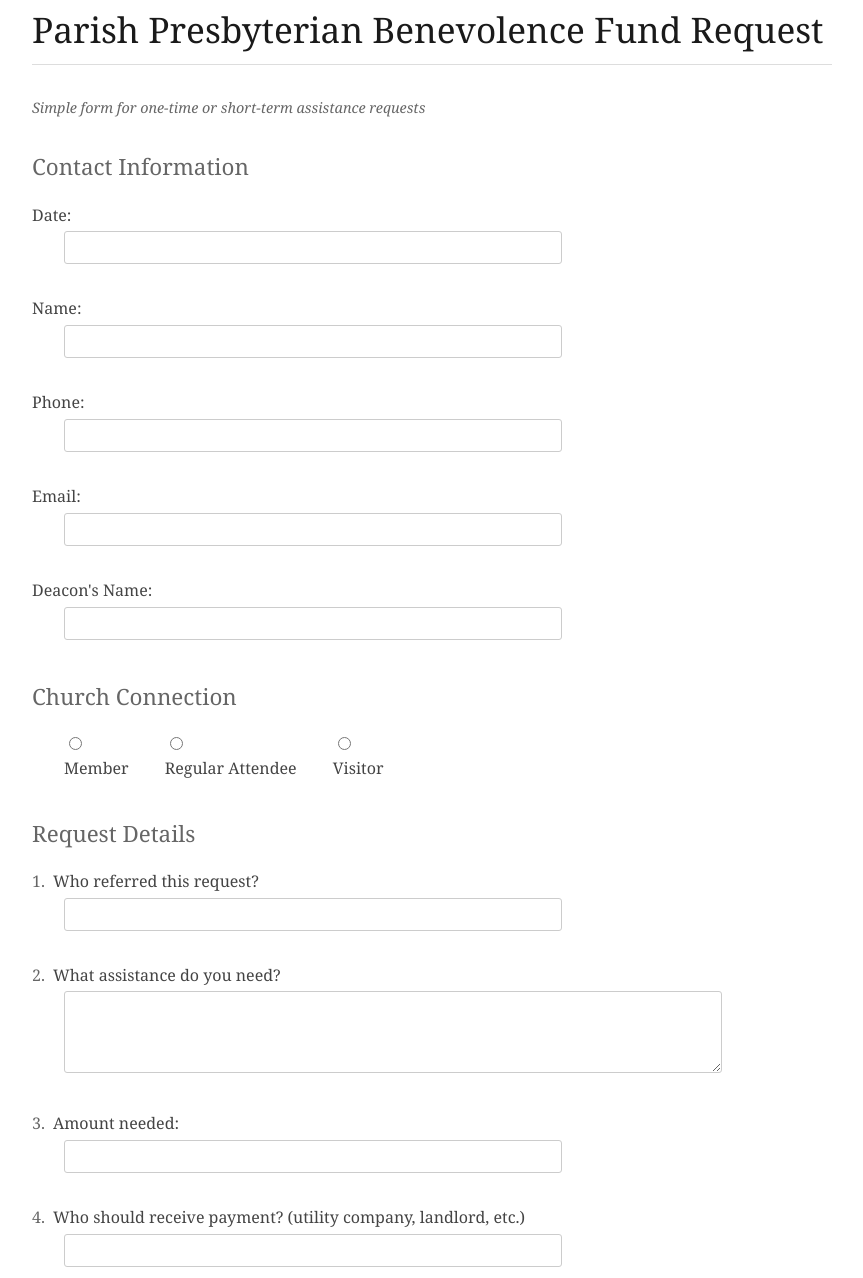
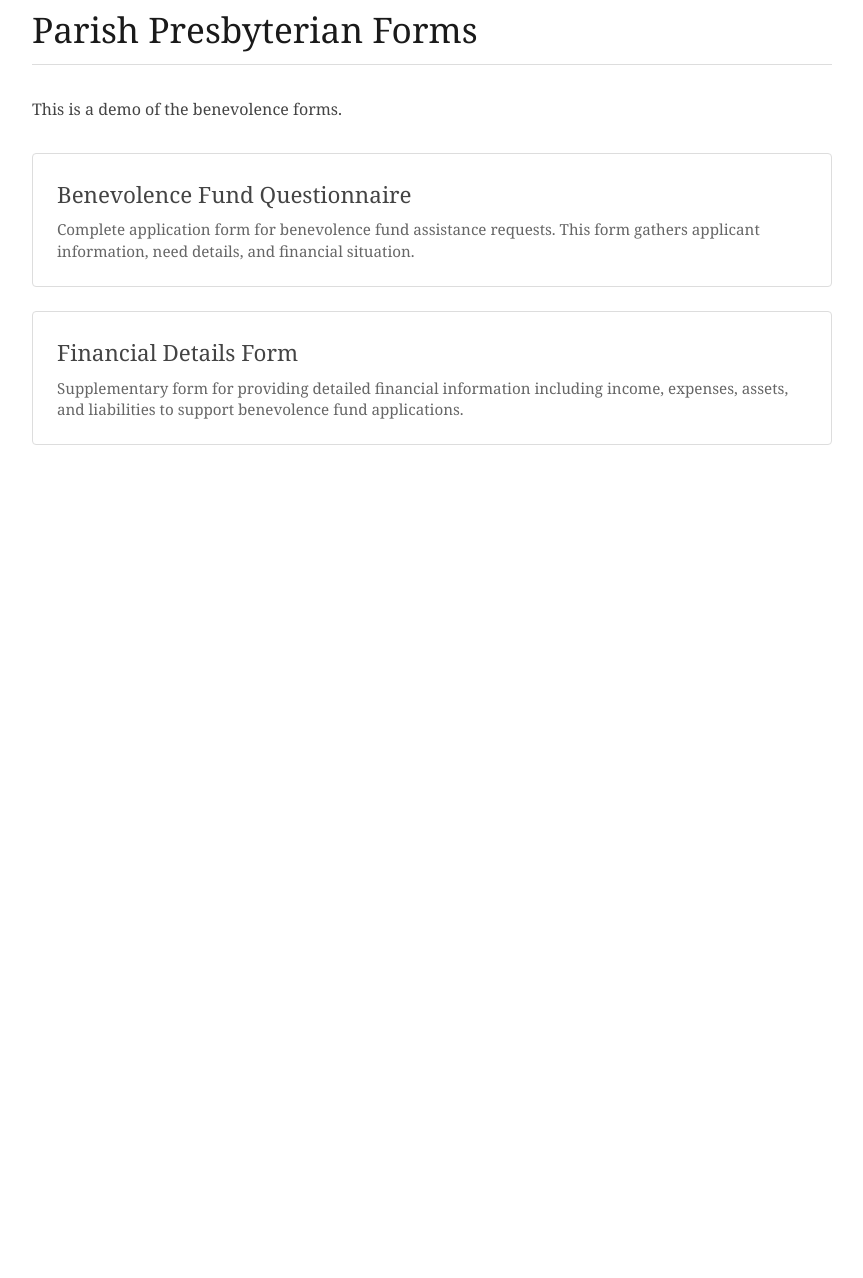
Before and after one commit to cristbc/parish, a plain HTML site: page index.html in a window 1280 px wide. Shown: the part 29-1307 px from the top of the page, without its empty margins (208-1071 px from the left). After the commit the page ends 800 px from the top, so only its background shows below. Drawn offline with Linux system fonts and the light colour scheme.

Commit message:
Update index.html

```diff
--- a/index.html
+++ b/index.html
@@ -2,6 +2,7 @@
 <html lang="en">
 <head>
     <meta charset="UTF-8">
+    <title>Parish Presbyterian Forms</title>
     <style>
         body {
             font-family: "ET Book", Georgia, serif;
@@ -20,164 +21,80 @@
             padding-bottom: 0.5rem;
         }
 
-        h2 {
-            font-weight: normal;
-            font-size: 1.4rem;
-            margin-top: 2rem;
-            color: #666;
-        }
-
-        .form-group {
-            margin-bottom: 1.5rem;
-        }
-
-        label {
-            display: block;
-            margin-bottom: 0.3rem;
+        .description {
+            margin-bottom: 2rem;
             color: #444;
         }
 
-        input[type="text"],
-        input[type="tel"],
-        input[type="email"] {
-            width: 60%;
-            padding: 0.5rem;
-            border: 1px solid #ccc;
-            border-radius: 3px;
-            margin-bottom: 0.5rem;
-            margin-left: 2rem;
+        .form-links {
+            margin-top: 2rem;
         }
 
-        textarea {
-            width: 80%;
-            height: 4rem;
-            padding: 0.5rem;
-            border: 1px solid #ccc;
-            border-radius: 3px;
-            margin-bottom: 0.5rem;
-            margin-left: 2rem;
-            resize: vertical;
-            font-family: inherit;
-            line-height: 1.5;
+        .form-link {
+            display: block;
+            margin-bottom: 1.5rem;
+            padding: 1.5rem;
+            border: 1px solid #ddd;
+            border-radius: 4px;
+            text-decoration: none;
+            color: #1a1a1a;
+            transition: all 0.2s ease;
         }
 
-        .radio-group {
-            margin: 1rem 0 1rem 2rem;
+        .form-link:hover {
+            background-color: #f9f9f9;
+            border-color: #ccc;
+            transform: translateY(-2px);
+            box-shadow: 0 4px 6px rgba(0,0,0,0.1);
         }
 
-        .radio-option {
-            margin-right: 2rem;
-            display: inline-block;
+        .form-title {
+            font-size: 1.4rem;
+            margin-bottom: 0.5rem;
+            color: #444;
         }
 
-        .note {
-            font-style: italic;
+        .form-description {
+            color: #666;
+            font-size: 0.95rem;
+            line-height: 1.4;
+        }
+
+        footer {
+            margin-top: 3rem;
+            padding-top: 1rem;
+            border-top: 1px solid #ddd;
             color: #666;
             font-size: 0.9rem;
-            margin-bottom: 1rem;
-        }
-
-        .question {
-            margin-bottom: 1.5rem;
-        }
-
-        .question-number {
-            color: #666;
-            margin-right: 0.5rem;
+            text-align: center;
         }
     </style>
 </head>
 <body>
-    <h1>Parish Presbyterian Benevolence Fund Request</h1>
+    <h1>Parish Presbyterian Forms</h1>
 
-    <div class="note">Simple form for one-time or short-term assistance requests</div>
-
-    <h2>Contact Information</h2>
-    <div class="form-group">
-        <label>Date:</label>
-        <input type="text" name="date">
-    </div>
-    <div class="form-group">
-        <label>Name:</label>
-        <input type="text" name="name">
-    </div>
-    <div class="form-group">
-        <label>Phone:</label>
-        <input type="tel" name="phone">
-    </div>
-    <div class="form-group">
-        <label>Email:</label>
-        <input type="email" name="email">
-    </div>
-    <div class="form-group">
-        <label>Deacon's Name:</label>
-        <input type="text" name="deacon_name">
+    <div class="description">
+        This is a demo of the benevolence forms.
     </div>
 
-    <h2>Church Connection</h2>
-    <div class="radio-group">
-        <div class="radio-option">
-            <input type="radio" name="membership" id="member" value="member">
-            <label for="member">Member</label>
-        </div>
-        <div class="radio-option">
-            <input type="radio" name="membership" id="attendee" value="attendee">
-            <label for="attendee">Regular Attendee</label>
-        </div>
-        <div class="radio-option">
-            <input type="radio" name="membership" id="visitor" value="visitor">
-            <label for="visitor">Visitor</label>
-        </div>
+    <div class="form-links">
+        <a href="benevolence.html" class="form-link">
+            <div class="form-title">Benevolence Fund Questionnaire</div>
+            <div class="form-description">
+                Complete application form for benevolence fund assistance requests.
+                This form gathers applicant information, need details, and financial situation.
+            </div>
+        </a>
+
+        <a href="financial.html" class="form-link">
+            <div class="form-title">Financial Details Form</div>
+            <div class="form-description">
+                Supplementary form for providing detailed financial information including income,
+                expenses, assets, and liabilities to support benevolence fund applications.
+            </div>
+        </a>
     </div>
 
-    <h2>Request Details</h2>
-    <div class="question">
-        <label><span class="question-number">1.</span>Who referred this request?</label>
-        <input type="text" name="referral">
-    </div>
 
-    <div class="question">
-        <label><span class="question-number">2.</span>What assistance do you need?</label>
-        <textarea name="need_description"></textarea>
-    </div>
-
-    <div class="question">
-        <label><span class="question-number">3.</span>Amount needed:</label>
-        <input type="text" name="amount">
-    </div>
-
-    <div class="question">
-        <label><span class="question-number">4.</span>Who should receive payment? (utility company, landlord, etc.)</label>
-        <input type="text" name="payment_recipient">
-    </div>
-
-    <div class="question">
-        <label><span class="question-number">5.</span>Brief explanation of circumstances:</label>
-        <textarea name="circumstances"></textarea>
-    </div>
-
-    <div class="question">
-        <label><span class="question-number">6.</span>When is assistance needed?</label>
-        <input type="text" name="timeline">
-    </div>
-
-    <div class="question">
-        <label><span class="question-number">7.</span>Have you received assistance from Parish Presbyterian in the past year? If yes, when?</label>
-        <input type="text" name="previous_assistance">
-    </div>
-
-    <h2>Diaconal Notes</h2>
-    <div class="form-group">
-        <label>Approved amount:</label>
-        <input type="text" name="approved_amount">
-    </div>
-    <div class="form-group">
-        <label>Approval date:</label>
-        <input type="text" name="approval_date">
-    </div>
-    <div class="form-group">
-        <label>Notes:</label>
-        <textarea name="notes"></textarea>
-    </div>
 </body>
 </html>
```
